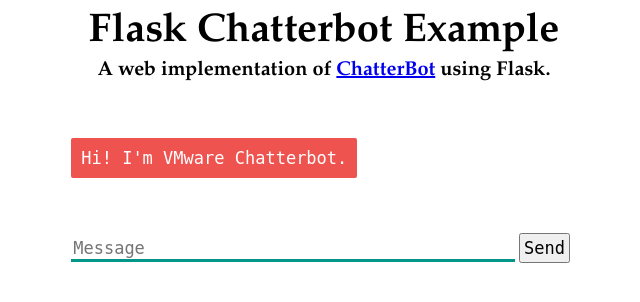
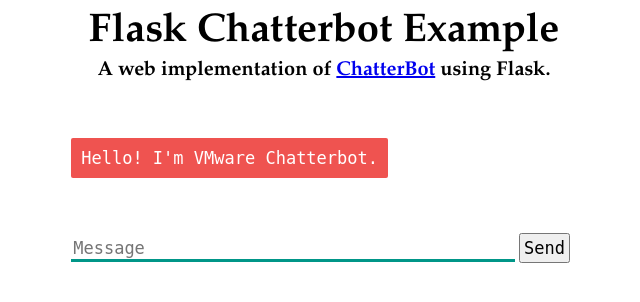
Before and after one commit to shawnho1018/jx-flask-chatbot, a Flask app: page / in a window 1280 px wide. Shown: the top 302 px of the page, without its empty margins (316-956 px from the left). Run offline with Flask 2, Linux system fonts and the light colour scheme; some libraries are stand-ins or nearby versions.

Commit message:
hi to hello

```diff
--- a/templates/index.html
+++ b/templates/index.html
@@ -9,7 +9,7 @@
     <h3>A web implementation of <a href="https://github.com/gunthercox/ChatterBot">ChatterBot</a> using Flask.</h3>
     <div>
       <div id="chatbox">
-        <p class="botText"><span>Hi! I'm VMware Chatterbot.</span></p>
+        <p class="botText"><span>Hello! I'm VMware Chatterbot.</span></p>
       </div>
       <div id="userInput">
         <input id="textInput" type="text" name="msg" placeholder="Message">
```
